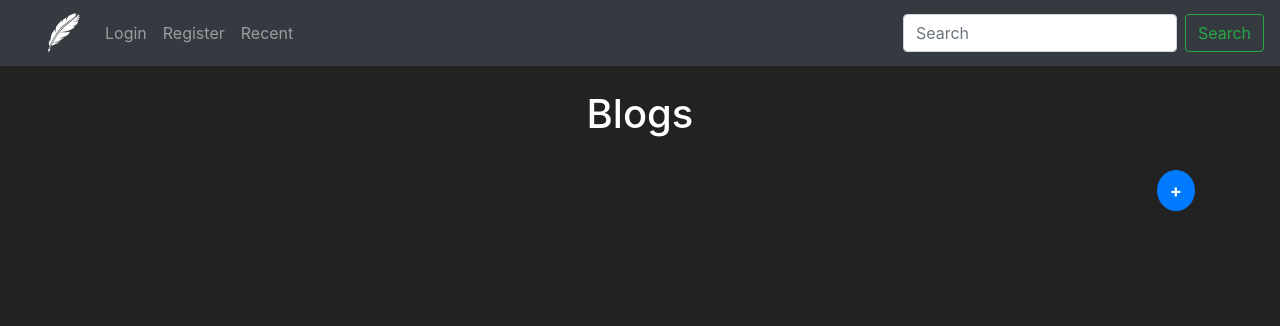
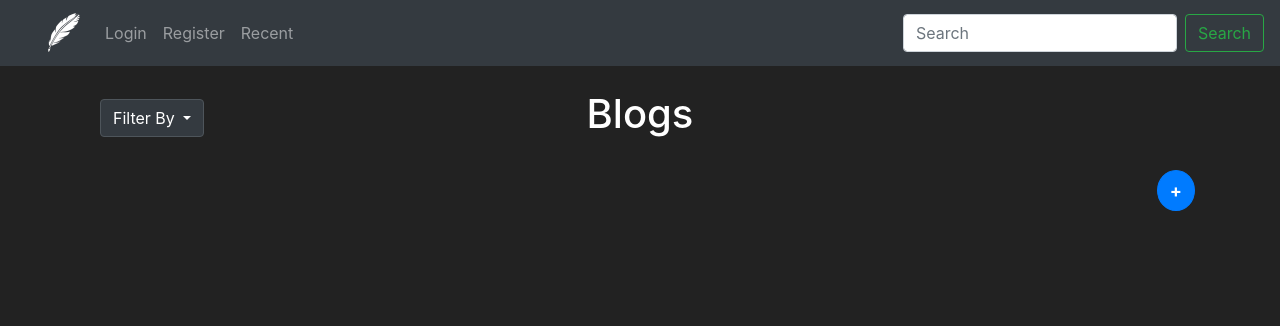
Before and after one commit to RampageousRJ/Blogify, a Flask app: page /posts in a window 1280 px wide. Shown: the top 326 px of the page. Run offline with Flask 3, Linux system fonts and the light colour scheme; data that the repository does not hold is empty; some libraries are stand-ins or nearby versions.

Commit message:
Filter Recent

```diff
--- a/blogify/routes.py
+++ b/blogify/routes.py
@@ -6,6 +6,7 @@ from werkzeug.security import generate_password_hash,check_password_hash
 from flask_login import login_user,login_required,logout_user,current_user
 from flask_mail import Message
 from random import randint
+from datetime import datetime,timedelta
 import re
 import os
 load_dotenv()
@@ -316,6 +317,22 @@ def delete_comment(id):
         flash("Error! Comment could not be deleted!")
         return redirect(url_for('post',id=post_id))
 
+@app.route('/posts/filter/<string:time_selected>')
+def filter(time_selected):
+    if time_selected=='week':
+        minus_days=-7
+        filtered_by='Past Week'
+    elif time_selected=='month':
+        minus_days=-30
+        filtered_by='Past Month'
+    elif time_selected=='year':
+        minus_days=-365
+        filtered_by='Past Year'
+    else:
+        return render_template('404.html'), 404
+    posts=db.session.query(Post).filter(Post.date_added>(datetime.now()+timedelta(days=minus_days))).order_by(Post.date_added.desc())
+    return render_template('posts.html',posts=posts,filtered_by=filtered_by)
+
 # Page Not Found
 @app.errorhandler(404)
 def page_not_found(e):
--- a/blogify/templates/posts.html
+++ b/blogify/templates/posts.html
@@ -6,9 +6,41 @@
 
 {% block body %}
 
-    <h1 class"text-left">Blogs</h1>
-    <br>
+
     <div class="container">
+      <div class="row d-flex flex-wrap align-items-center">
+        <div class="col-md-1">
+          <div class="dropdown show text-left">
+            <a class="btn btn-secondary dropdown-toggle bg-dark" href="#" role="button" id="dropdownMenuLink" data-toggle="dropdown" aria-haspopup="true" aria-expanded="false">
+              Filter By
+            </a>
+
+            <div class="dropdown-menu bg-dark" aria-labelledby="dropdownMenuLink">
+              <a class="dropdown-item" href="{{url_for('filter',time_selected='week')}}" style="color: grey;">Past Week</a>
+              <a class="dropdown-item" href="{{url_for('filter',time_selected='month')}}" style="color: grey;">Past Month</a>
+              <a class="dropdown-item" href="{{url_for('filter',time_selected='year')}}" style="color: grey;">Past Year</a>
+            </div>
+          </div>
+        </div>
+        <div class="col-md-10 text-center">
+          <h1>Blogs</h1>
+        </div>
+      </div>
+      <br>
+      {% if filtered_by %}
+        <div class="row d-flex flex-wrap align-items-center">
+          <div class="col text-left">
+            <span >Filtered By: {{ filtered_by }}</span>
+          </div>
+          <div class="col text-right">
+            <a href="{{url_for('posts')}}" style="text-decoration:none;">Reset Filters</a>
+          </div>
+        </div>
+        <br>
+
+      {% endif %}
+
+
       {% for post in posts %}
     <div class="card bg-dark">
         <div class="card-header">
```
